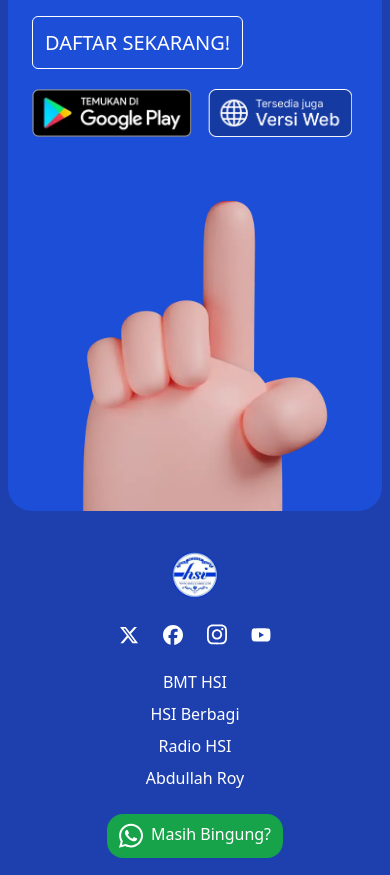
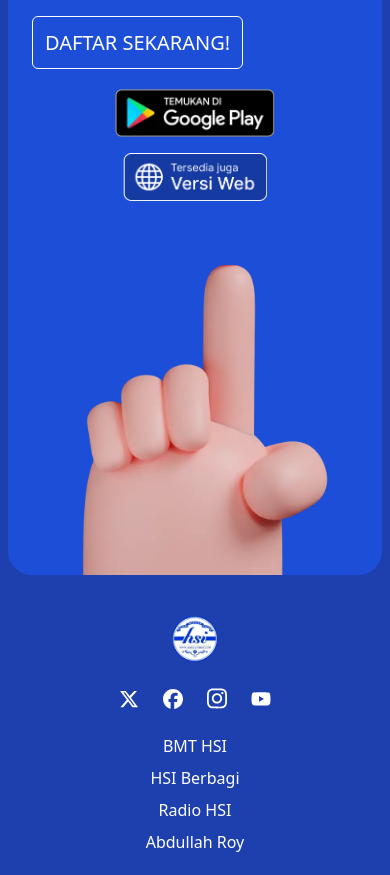
Before and after one commit to fitrifityanto/duplikat-daftarhsi, a website: page index.html in a window 390 px wide. Shown: the part 4739-5614 px from the top of the page. Drawn offline with nearby package versions, Linux system fonts and the light colour scheme.

Commit message:
adjust: layout section daftar untuk mobile

```diff
--- a/index.html
+++ b/index.html
@@ -355,7 +355,7 @@
             <!-- last section -->
             <section class="w-full max-w-6xl mx-auto py-5 px-2">
                 <div class="bg-blue-700 rounded-3xl flex flex-col lg:flex-row gap-4" data-aos="fade-up">
-                    <div class="lg:basis-1/2 order-2 lg:order-1 pt-6">
+                    <div class="lg:basis-1/2 order-2 lg:order-1 pt-6 flex justify-center">
                         <div class="max-w-[460px]"><img src="assets/images/icon_hand.webp" class="w-full" ></div>
                     </div>
                     <div class="lg:basis-1/2 order-1 lg:order-2 p-6 flex flex-col justify-between gap-8">
@@ -370,7 +370,7 @@
                             <div><a href="" class="border border-white p-3 text-xl rounded-md">DAFTAR SEKARANG!</a></div>
 
                         </div>
-                        <div class="flex gap-4">
+                        <div class="flex flex-col lg:flex-row items-center gap-4">
                             <div class="max-w-40"><img src="assets/images/badge-google-play.webp" class="w-full"></div>
                             <div class="max-w-36"><img src="assets/images/badge-web.webp" class="w-full"></div>
                         </div>
```
Also changed, not shown: assets/css/output.css.
